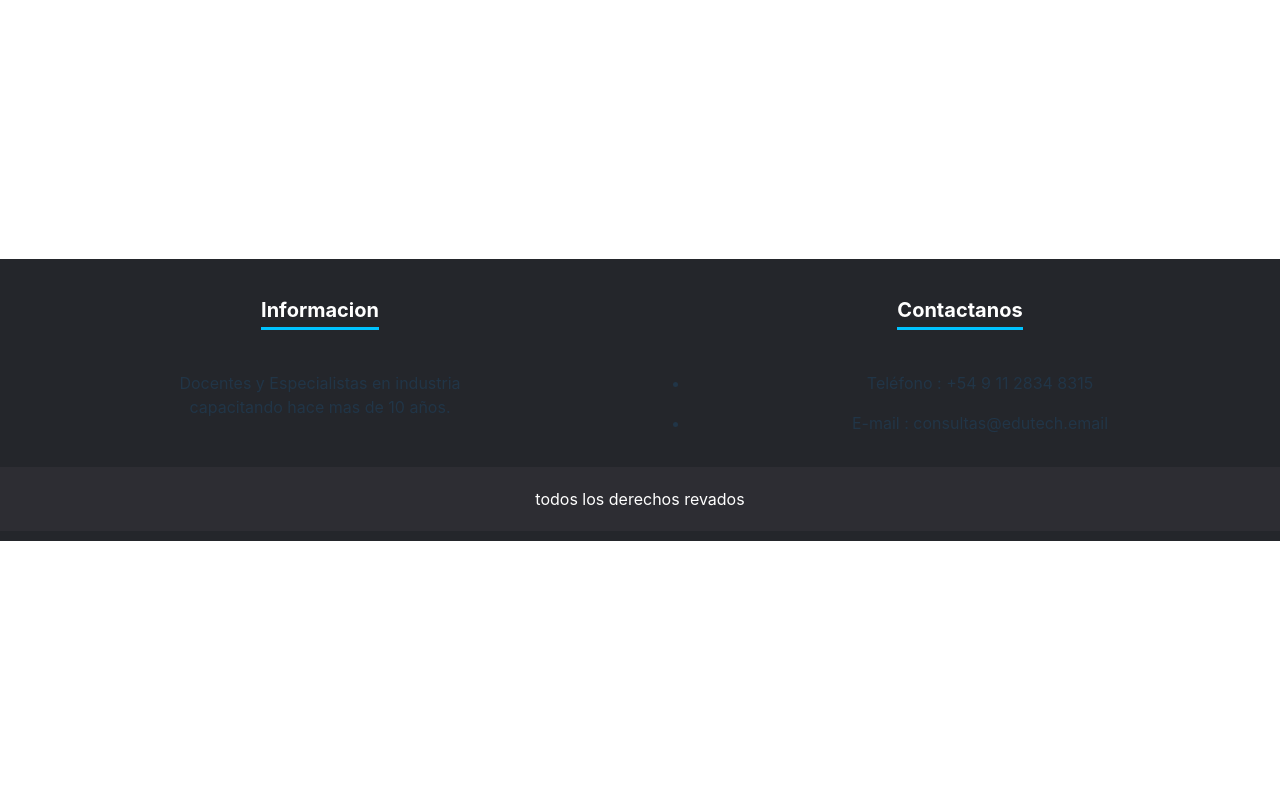
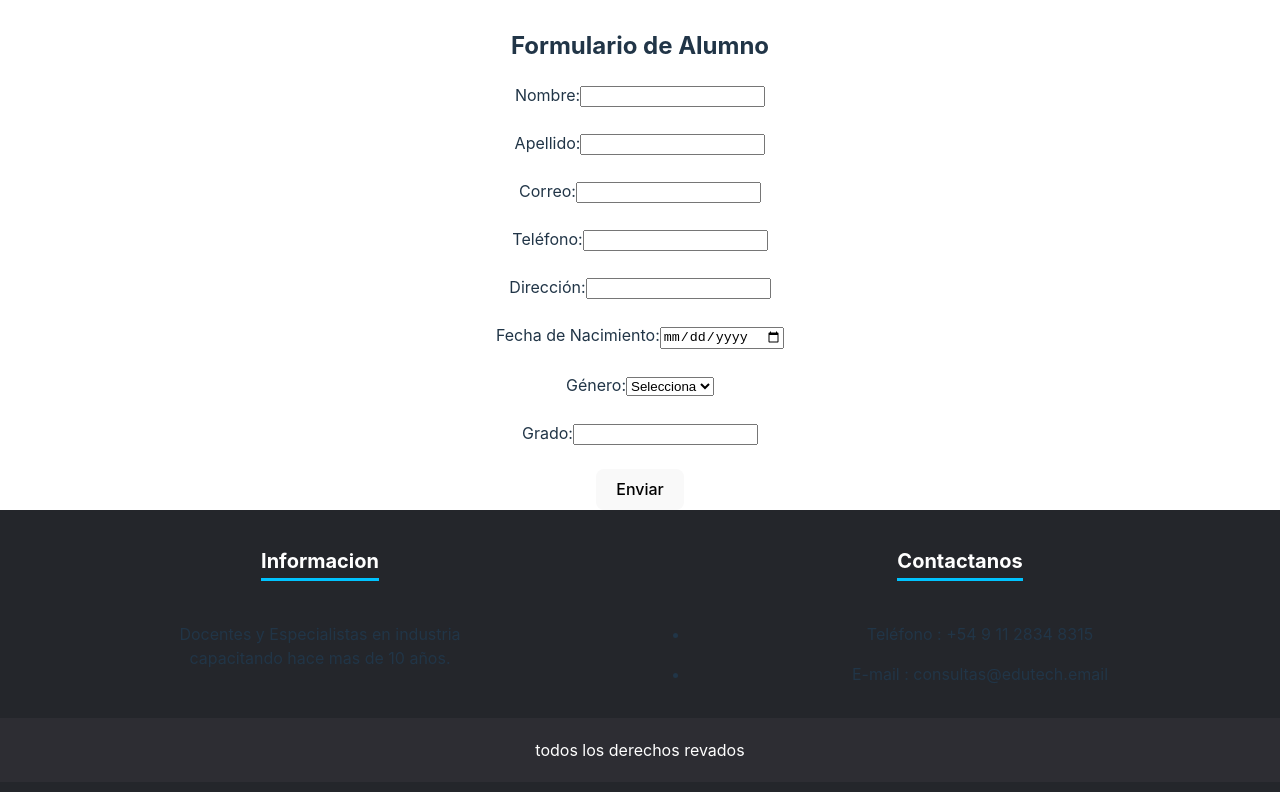
Before and after one commit to Javi1327/proyectofinal, a React (Vite) app: page /carga-alumnos in a window 1280 px wide. Built offline with nearby package versions, Linux system fonts and the light colour scheme.

Commit message:
agrego carga de alumnos

```diff
--- a/package.json
+++ b/package.json
@@ -11,7 +11,8 @@
   },
   "dependencies": {
     "react": "^18.3.1",
-    "react-dom": "^18.3.1"
+    "react-dom": "^18.3.1",
+    "react-router-dom": "^6.28.0"
   },
   "devDependencies": {
     "@eslint/js": "^9.13.0",
--- a/src/App.jsx
+++ b/src/App.jsx
@@ -2,6 +2,7 @@ import React from 'react';
 import { BrowserRouter as Router, Routes, Route, BrowserRouter } from 'react-router-dom';
 import Login from './components/Login';
 import Home from './components/Home';
+import CargaAlumnos from './components/CargaAlumnos';
 import './App.css';
 import Footer from './Pages/Home/Footer';
 
@@ -11,6 +12,7 @@ const App = () => {
         <Routes>
           <Route path="/" element={<Login />} />
           <Route path="/home" element={<Home />} />
+          <Route path="/carga-alumnos" element={<CargaAlumnos />} />
           </Routes>
         <Footer/>
       </BrowserRouter>
--- /dev/null
+++ b/src/components/CargaAlumnos.jsx
@@ -0,0 +1,124 @@
+// App.js
+import React, { useState } from 'react';
+import './CargaAlumnos.css';
+
+function Alumno() {
+    const [Nombre, setNombre] = useState("");
+    const [Apellido, setApellido] = useState("");
+    const [Correo, setCorreo] = useState("");
+    const [Telefono, setTelefono] = useState("");
+    const [Direccion, setDireccion] = useState("");
+    const [FechaNacimiento, setFechaNacimiento] = useState("");
+    const [Genero, setGenero] = useState("");
+    const [Grado, setGrado] = useState("");
+
+    const handleSubmit = (event) => {
+        event.preventDefault();
+        // Muestra los datos en la consola (puedes cambiarlo para enviarlos a un backend, por ejemplo)
+        console.log({
+            Nombre,
+            Apellido,
+            Correo,
+            Telefono,
+            Direccion,
+            FechaNacimiento,
+            Genero,
+            Grado
+        });
+    };
+
+    return (
+        <div className="contenedorFormulario">
+            <h2 className='tituloForm'>Formulario de Alumno</h2>
+            <form onSubmit={handleSubmit}>
+                <label>
+                    Nombre:
+                    <input
+                        type="text"
+                        value={Nombre}
+                        onChange={(e) => setNombre(e.target.value)}
+                        required
+                    />
+                </label>
+                <br /><br />
+                <label>
+                    Apellido:
+                    <input
+                        type="text"
+                        value={Apellido}
+                        onChange={(e) => setApellido(e.target.value)}
+                        required
+                    />
+                </label>
+                <br /><br />
+                <label>
+                    Correo:
+                    <input
+                        type="email"
+                        value={Correo}
+                        onChange={(e) => setCorreo(e.target.value)}
+                        required
+                    />
+                </label>
+                <br /><br />
+                <label>
+                    Teléfono:
+                    <input
+                        type="tel"
+                        value={Telefono}
+                        onChange={(e) => setTelefono(e.target.value)}
+                        required
+                    />
+                </label>
+                <br /><br />
+                <label>
+                    Dirección:
+                    <input
+                        type="text"
+                        value={Direccion}
+                        onChange={(e) => setDireccion(e.target.value)}
+                        required
+                    />
+                </label>
+                <br /><br />
+                <label>
+                    Fecha de Nacimiento:
+                    <input
+                        type="date"
+                        value={FechaNacimiento}
+                        onChange={(e) => setFechaNacimiento(e.target.value)}
+                        required
+                    />
+                </label>
+                <br /><br />
+                <label>
+                    Género:
+                    <select
+                        value={Genero}
+                        onChange={(e) => setGenero(e.target.value)}
+                        required
+                    >
+                        <option value="">Selecciona</option>
+                        <option value="Masculino">Masculino</option>
+                        <option value="Femenino">Femenino</option>
+                        <option value="Otro">Otro</option>
+                    </select>
+                </label>
+                <br /><br />
+                <label>
+                    Grado:
+                    <input
+                        type="text"
+                        value={Grado}
+                        onChange={(e) => setGrado(e.target.value)}
+                        required
+                    />
+                </label>
+                <br /><br />
+                <button type="submit">Enviar</button>
+            </form>
+        </div>
+    );
+}
+
+export default Alumno;
--- a/src/components/Home.jsx
+++ b/src/components/Home.jsx
@@ -1,13 +1,21 @@
 // src/components/Home.jsx
 import React from 'react';
 import Header from '../Pages/Home/Header';
+import { useNavigate } from 'react-router-dom';
 
 const Home = () => {
+  const navigate = useNavigate();
+
+  const handleNavigate = () => {
+    navigate('/carga-alumnos');
+  };
+
   return (
     <div>
       <Header/>
       <h2>Página de Inicio</h2>
       <p>¡Bienvenido a la página de inicio!</p>
+      <button onClick={handleNavigate}>Carga de Alumnos</button>
     </div>
   );
 };
```
Also changed, not shown: src/components/CargaAlumnos.css (added), 1 other file (tests, documents, lock files or other folders).
